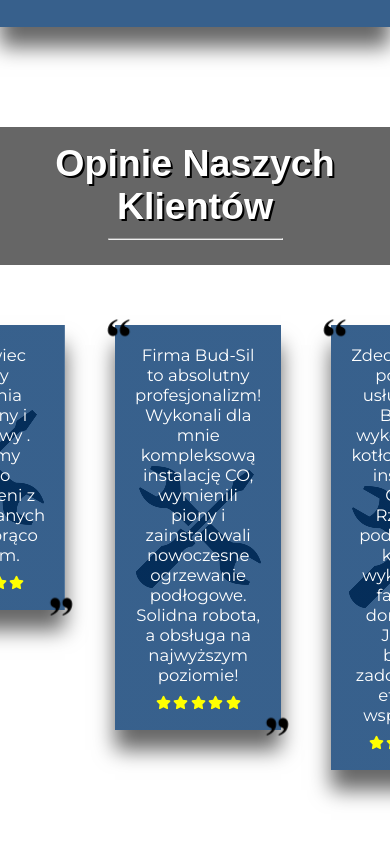
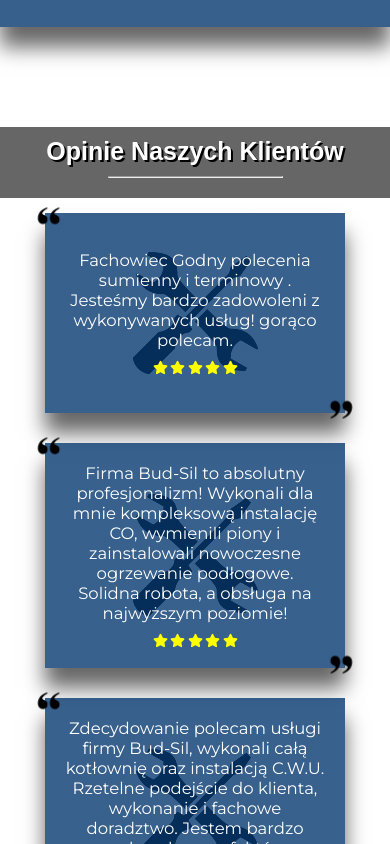
Before and after one commit to Kaczmarczykk97/Bud-Sil, a React (Create React App) app: page / in a window 390 px wide. Shown: the part 3560-4404 px from the top of the page. Built offline with nearby package versions, Linux system fonts and the light colour scheme; a web font is replaced by a local one.

Commit message:
responsive Testimonials

```diff
--- a/src/Components/Testimonials/Testimonials.module.css
+++ b/src/Components/Testimonials/Testimonials.module.css
@@ -28,13 +28,20 @@
 }
 
 .testimonialsWrapper {
-  display: flex;
+  width: 100%;
+  padding: 0 1.5rem;
+  display: grid;
+  grid-template-columns: repeat(auto-fit, minmax(31.5rem, 1fr));
+  row-gap: 5rem;
+  column-gap: 2rem;
   justify-content: center;
-  gap: 5rem;
+  align-items: center;
 }
 
 .testimonial {
-  width: 35rem;
+  max-width: 35rem;
+  min-width: 32.5rem;
+  margin: 0 auto;
   min-height: 20rem;
   max-height: max-content;
   display: flex;
@@ -80,3 +87,85 @@
   left: 100%;
   transform: translate(-65%, -65%) rotate(180deg);
 }
+
+@media (max-width: 1200px) {
+  .testimonialsBox .headingBox {
+    margin-bottom: 3rem;
+  }
+}
+
+@media (max-width: 1050px) {
+  .testimonial:last-child {
+    grid-row: 2/3;
+    grid-column: span 2;
+  }
+}
+
+@media (max-width: 850px) {
+  .testimonialsBox .headingBox {
+    padding: 1.25rem 2rem;
+  }
+
+  .testimonialsBox .headingBox h2 {
+    font-size: 3.5rem;
+  }
+
+  .testimonialsWrapper {
+    gap: 2.5rem;
+  }
+}
+
+@media (max-width: 700px) {
+  .testimonialsBox .headingBox {
+    padding: 1rem 2rem;
+    margin-bottom: 1.5rem;
+  }
+
+  .testimonialsBox .headingBox h2 {
+    font-size: 3rem;
+  }
+
+  .testimonialsWrapper {
+    display: flex;
+    flex-direction: column;
+    gap: 3.5rem;
+  }
+
+  .testimonial {
+    max-width: 45rem;
+    min-width: 40rem;
+  }
+}
+
+@media (max-width: 550px) {
+  .testimonialsWrapper {
+    gap: 3rem;
+  }
+
+  .testimonial {
+    max-width: 37.5rem;
+    min-width: 32.5rem;
+  }
+}
+
+@media (max-width: 450px) {
+  .testimonialsBox .headingBox h2 {
+    font-size: 2.75rem;
+  }
+
+  .testimonial {
+    max-width: 32.5rem;
+    min-width: 27.5rem;
+  }
+}
+
+@media (max-width: 400px) {
+  .testimonialsBox .headingBox h2 {
+    font-size: 2.5rem;
+  }
+
+  .testimonial {
+    max-width: 30rem;
+    min-width: 25rem;
+  }
+}
```
